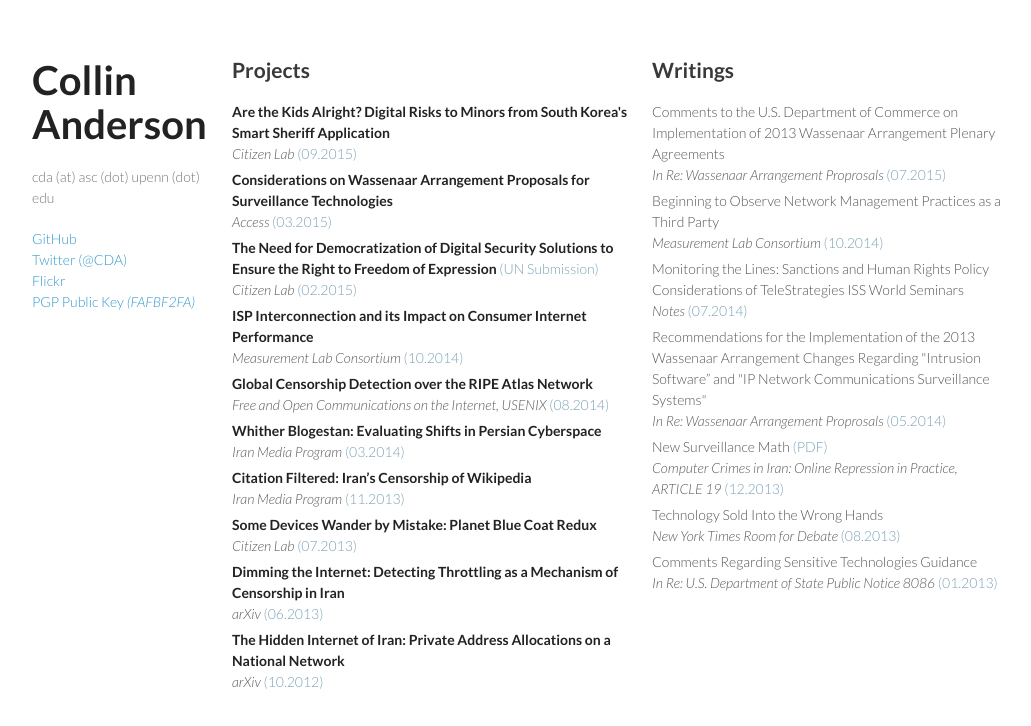
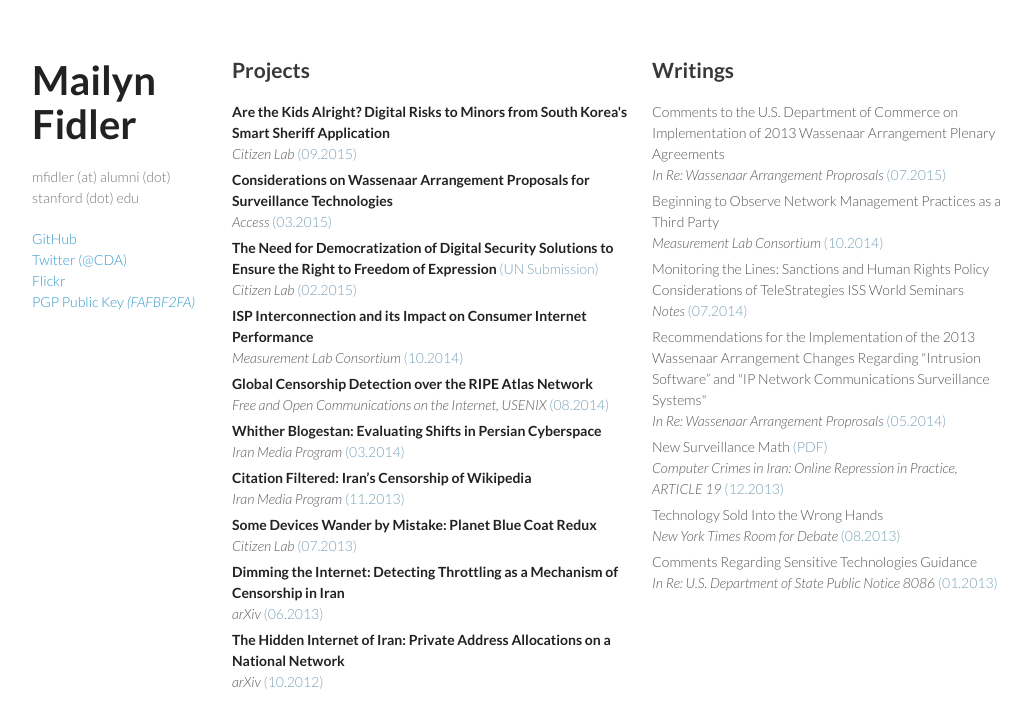
Before and after one commit to fidlerontheroof/ledger, a plain HTML site: page index.html in a window 1280 px wide. Shown: the whole page, without its empty margins (108-1139 px from the left). Drawn offline with Linux system fonts and the light colour scheme.

Commit message:
update main contact info

```diff
--- a/index.html
+++ b/index.html
@@ -7,7 +7,7 @@
 
     <link rel="stylesheet" href="stylesheets/styles.css">
     <link rel="stylesheet" href="stylesheets/pygment_trac.css">
-    <link rel="icon" href="favicon.ico" type="image/x-icon" />
+    <!-- <link rel="icon" href="favicon.ico" type="image/x-icon" /> -->
     <meta name="viewport" content="width=device-width, initial-scale=1, user-scalable=no">
     <!--[if lt IE 9]>
     <script src="//html5shiv.googlecode.com/svn/trunk/html5.js"></script>
@@ -16,10 +16,10 @@
   <body>
     <div class="wrapper">
       <section class="header">
-        <h1>Collin Anderson</h1>
+        <h1>Mailyn Fidler</h1>
         <div class="clear">
           <ul>
-              <li>cda (at) asc (dot) upenn (dot) edu</li>
+              <li>mfidler (at) alumni (dot) stanford (dot) edu</li>
           </ul>
         </div>
         <p class="view">
```
